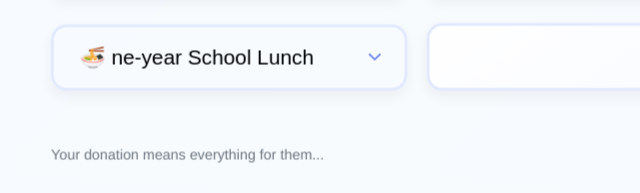
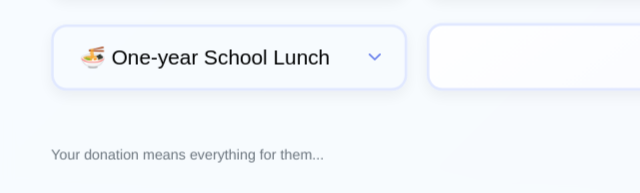
Before and after one commit to cozychang/GiggleFund-Converter, a plain HTML site: page index.html in a window 1280 px wide. Shown: the part 603-796 px from the top of the page, 230-870 px from the left. Drawn offline with Linux system fonts and the light colour scheme; no server answers.

Commit message:
Update index.html

```diff
--- a/index.html
+++ b/index.html
@@ -873,7 +873,7 @@ document.addEventListener("DOMContentLoaded", () => {
                 <option value="XUEXIAO">🏫 A Primary School</option>
                 <option value="CAOCHANG">⛳️ School Playground</option>
                 <option value="DONGYI">🧣 Winter Clothes for Kids</option>
-                <option value="WUFAN">🍜 ne-year School Lunch</option>
+                <option value="WUFAN">🍜 One-year School Lunch</option>
                 <option value="XUEFEI">🏆 Four-year College Tuition</option>
             </optgroup>
         </select>
@@ -882,7 +882,7 @@ document.addEventListener("DOMContentLoaded", () => {
 
     <div class="field">
         <select id="currency3">
-                <option value="WUFAN">🍜 ne-year School Lunch</option>
+                <option value="WUFAN">🍜 One-year School Lunch</option>
                 <option value="XUEXIAO">🏫 A Primary School</option>
                 <option value="JIAOCAI">📚 Textbook Pack</option>
                 <option value="DONGYI">🧣 Winter Clothes for Kids</option>
```
